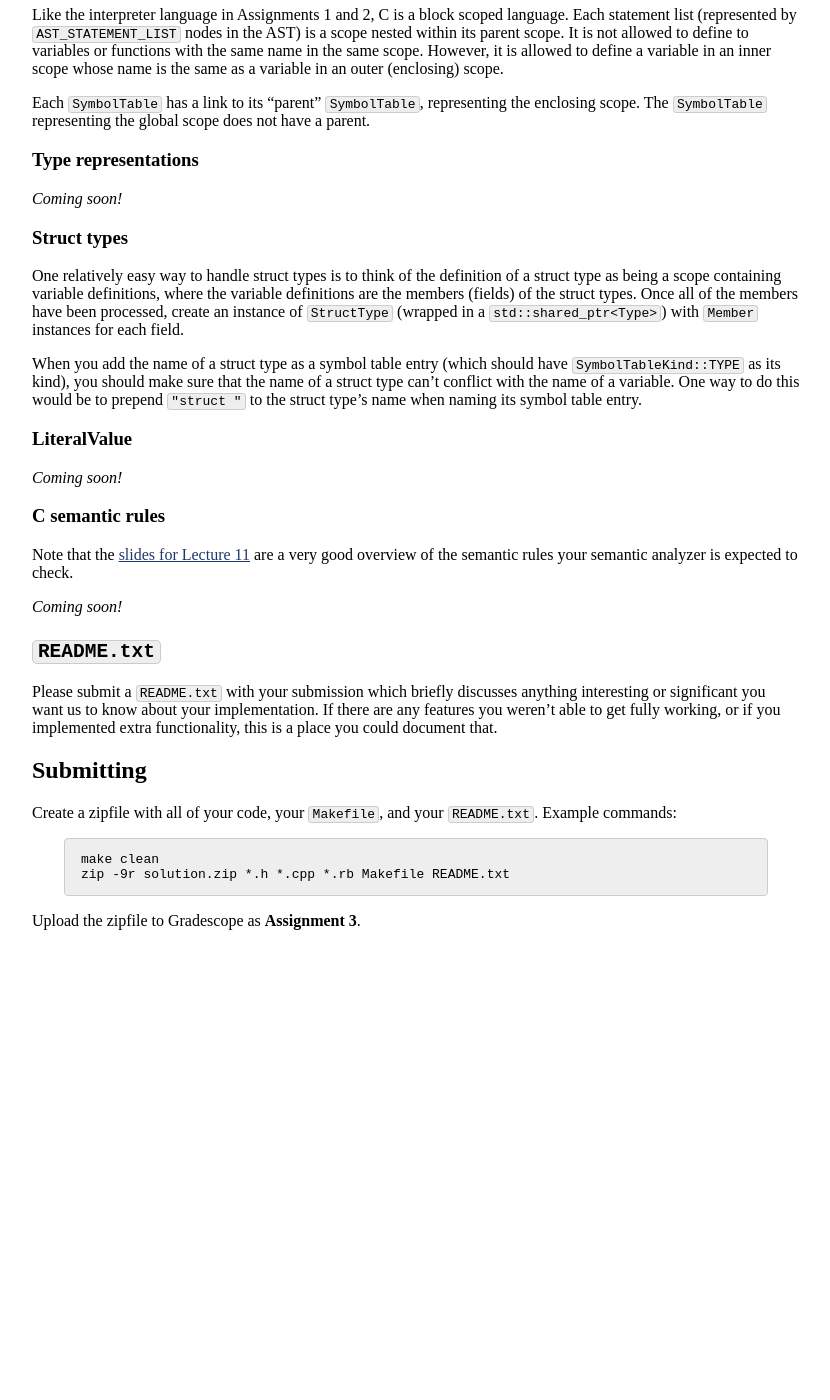
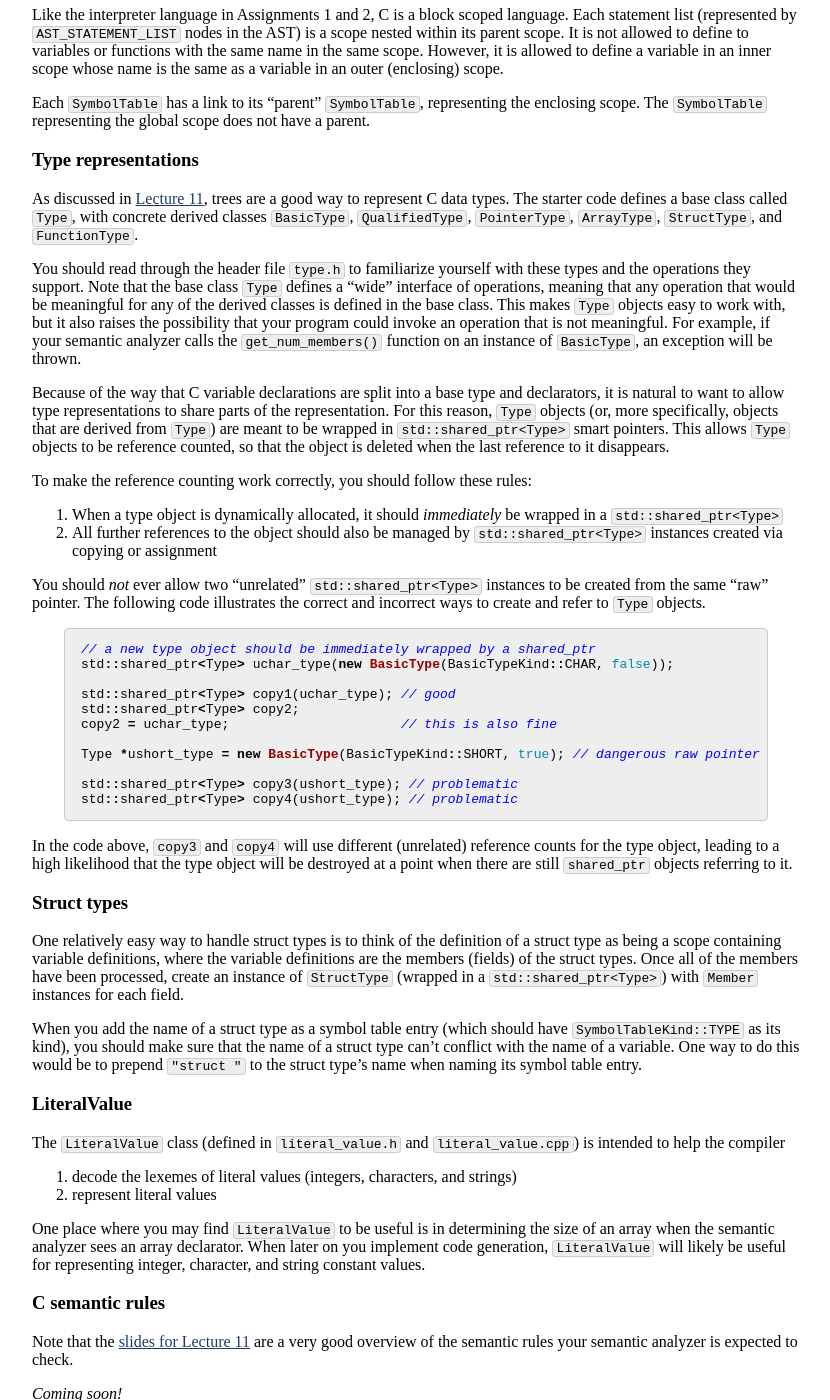
Before and after one commit to jhucompilers/fall2022, a Jekyll site: the page built from assign/assign03.md, in a window 1280 px wide and 1400 px high, scrolled down 3713 px. Shown: the whole window, without its empty margins (224-1054 px from the left). Built offline with Jekyll 4.4.1, drawn with Linux system fonts in a browser that asks for light colours; before the commit the page ends 4675 px from its top, so only the background shows below that.

Commit message:
type representation

````diff
--- a/assign/assign03.md
+++ b/assign/assign03.md
@@ -259,7 +259,57 @@ does not have a parent.
 
 ### Type representations
 
-*Coming soon!*
+As discussed in [Lecture 11](../lectures/lecture11-public.pdf), trees are a
+good way to represent C data types. The starter code defines a base class
+called `Type`, with concrete derived classes `BasicType`, `QualifiedType`,
+`PointerType`, `ArrayType`, `StructType`, and `FunctionType`.
+
+You should read through the header file `type.h` to familiarize yourself with
+these types and the operations they support.  Note that the base class
+`Type` defines a "wide" interface of operations, meaning that any operation
+that would be meaningful for any of the derived classes is defined in the
+base class. This makes `Type` objects easy to work with, but it also raises
+the possibility that your program could invoke an operation that is not
+meaningful. For example, if your semantic analyzer calls the `get_num_members()`
+function on an instance of `BasicType`, an exception will be thrown.
+
+Because of the way that C variable declarations are split into a base type
+and declarators, it is natural to want to allow type representations to
+share parts of the representation. For this reason, `Type` objects
+(or, more specifically, objects that are derived from `Type`) are meant
+to be wrapped in `std::shared_ptr<Type>` smart pointers. This allows
+`Type` objects to be reference counted, so that the object is deleted when
+the last reference to it disappears.
+
+To make the reference counting work correctly, you should follow these
+rules:
+
+1. When a type object is dynamically allocated, it should *immediately*
+   be wrapped in a `std::shared_ptr<Type>`
+2. All further references to the object should also be managed by
+   `std::shared_ptr<Type>` instances created via copying or assignment
+
+You should *not* ever allow two "unrelated" `std::shared_ptr<Type>` instances
+to be created from the same "raw" pointer. The following code illustrates
+the correct and incorrect ways to create and refer to `Type` objects.
+
+```c++
+// a new type object should be immediately wrapped by a shared_ptr
+std::shared_ptr<Type> uchar_type(new BasicType(BasicTypeKind::CHAR, false));
+
+std::shared_ptr<Type> copy1(uchar_type); // good
+std::shared_ptr<Type> copy2;
+copy2 = uchar_type;                      // this is also fine
+
+Type *ushort_type = new BasicType(BasicTypeKind::SHORT, true); // dangerous raw pointer
+
+std::shared_ptr<Type> copy3(ushort_type); // problematic
+std::shared_ptr<Type> copy4(ushort_type); // problematic
+```
+
+In the code above, `copy3` and `copy4` will use different (unrelated) reference counts
+for the type object, leading to a high likelihood that the type object will be
+destroyed at a point when there are still `shared_ptr` objects referring to it.
 
 ### Struct types
 
@@ -278,7 +328,16 @@ symbol table entry.
 
 ### LiteralValue
 
-*Coming soon!*
+The `LiteralValue` class (defined in `literal_value.h` and `literal_value.cpp`)
+is intended to help the compiler
+
+1. decode the lexemes of literal values (integers, characters, and strings)
+2. represent literal values
+
+One place where you may find `LiteralValue` to be useful is in determining
+the size of an array when the semantic analyzer sees an array declarator.
+When later on you implement code generation, `LiteralValue` will likely be
+useful for representing integer, character, and string constant values.
 
 ### C semantic rules
 
````
